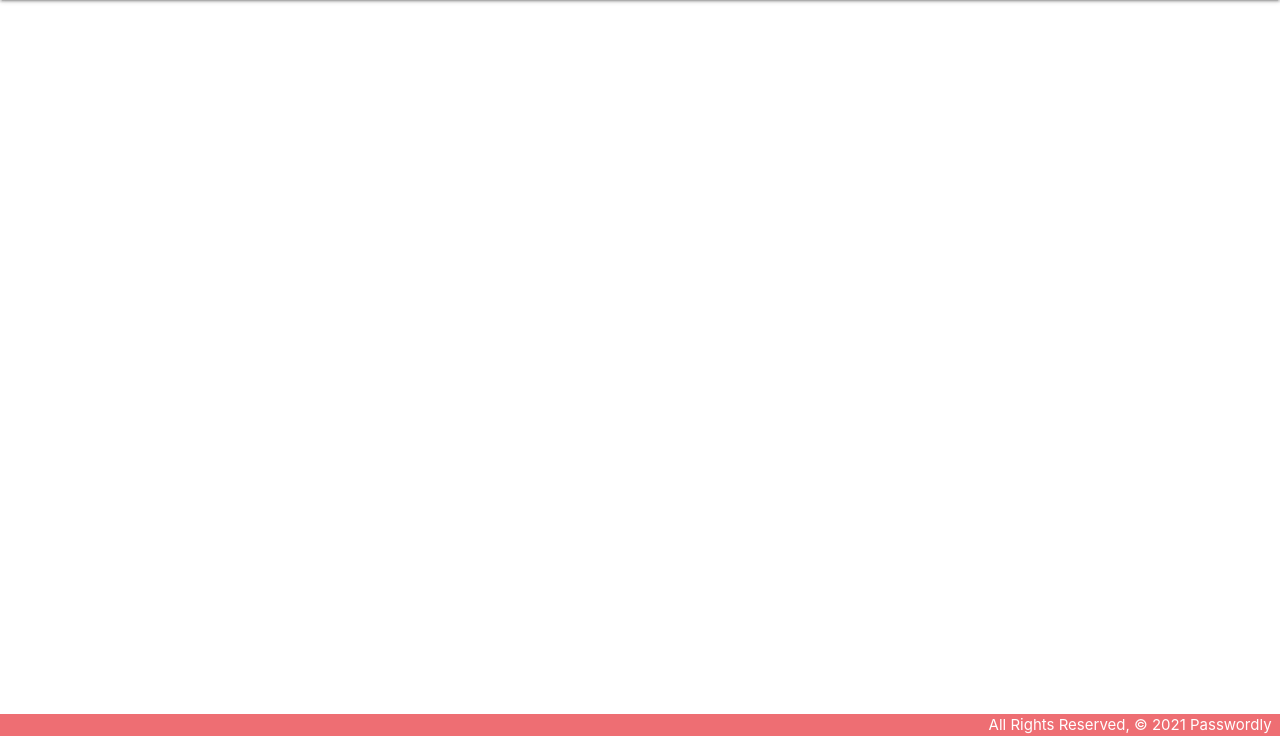
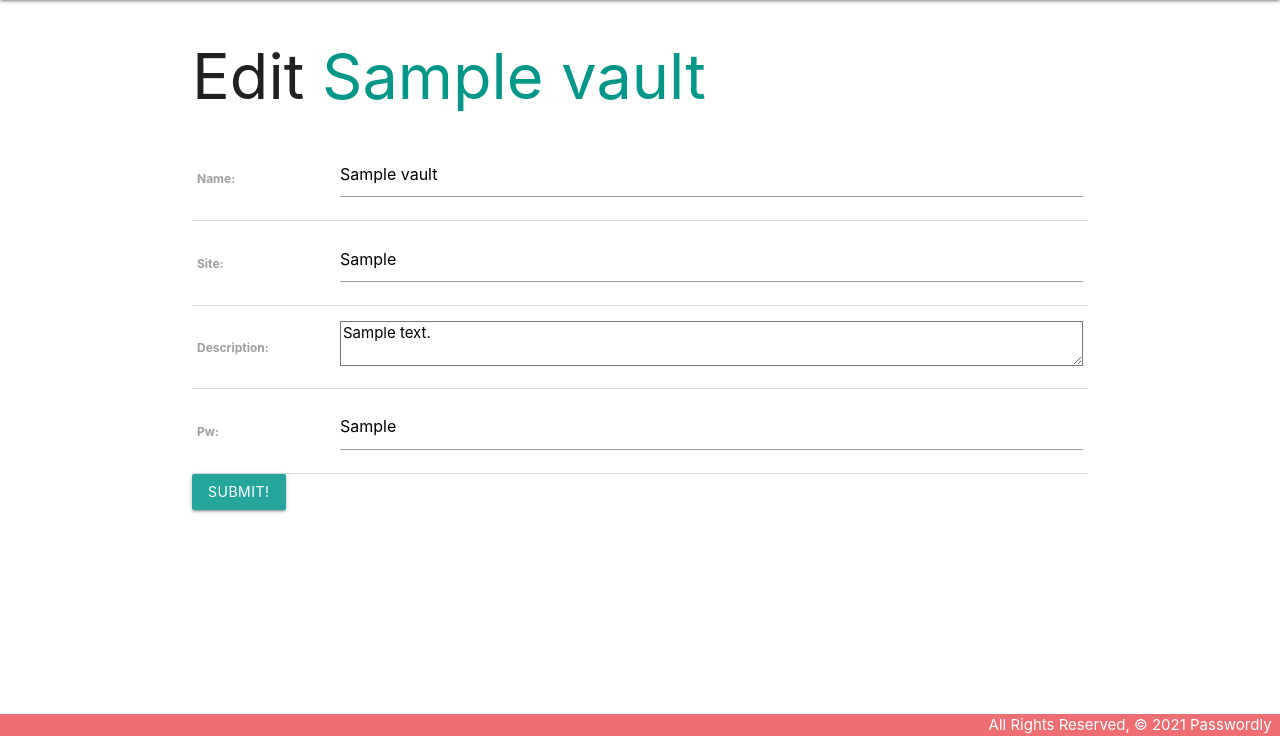
Before and after one commit to federalolive/Passwordly, a Django app: page /vaults/1/update/ in a window 1280 px wide. Shown: the part 64-800 px from the top of the page. Run offline with Django 3.2, Linux system fonts and the light colour scheme; a user stored in the database is signed in; tables that the repository leaves empty hold one stand-in row (values such as "Sample post").

Commit message:
Edit form.

```diff
--- a/main_app/templates/main_app/vault_form.html
+++ b/main_app/templates/main_app/vault_form.html
@@ -1,8 +1,15 @@
 {% extends 'base.html' %}
-
 {% block content %}
 
 
+    <h1>Edit <span class="teal-text">{{object.name}}</span></h1>
+  <form action="" method="post">
+    {% csrf_token %}
+    <table>
+      {{ form.as_table }}
+    </table>
+    <input type="submit" value="Submit!" class="btn">
+  </form>
 
 
 
```
